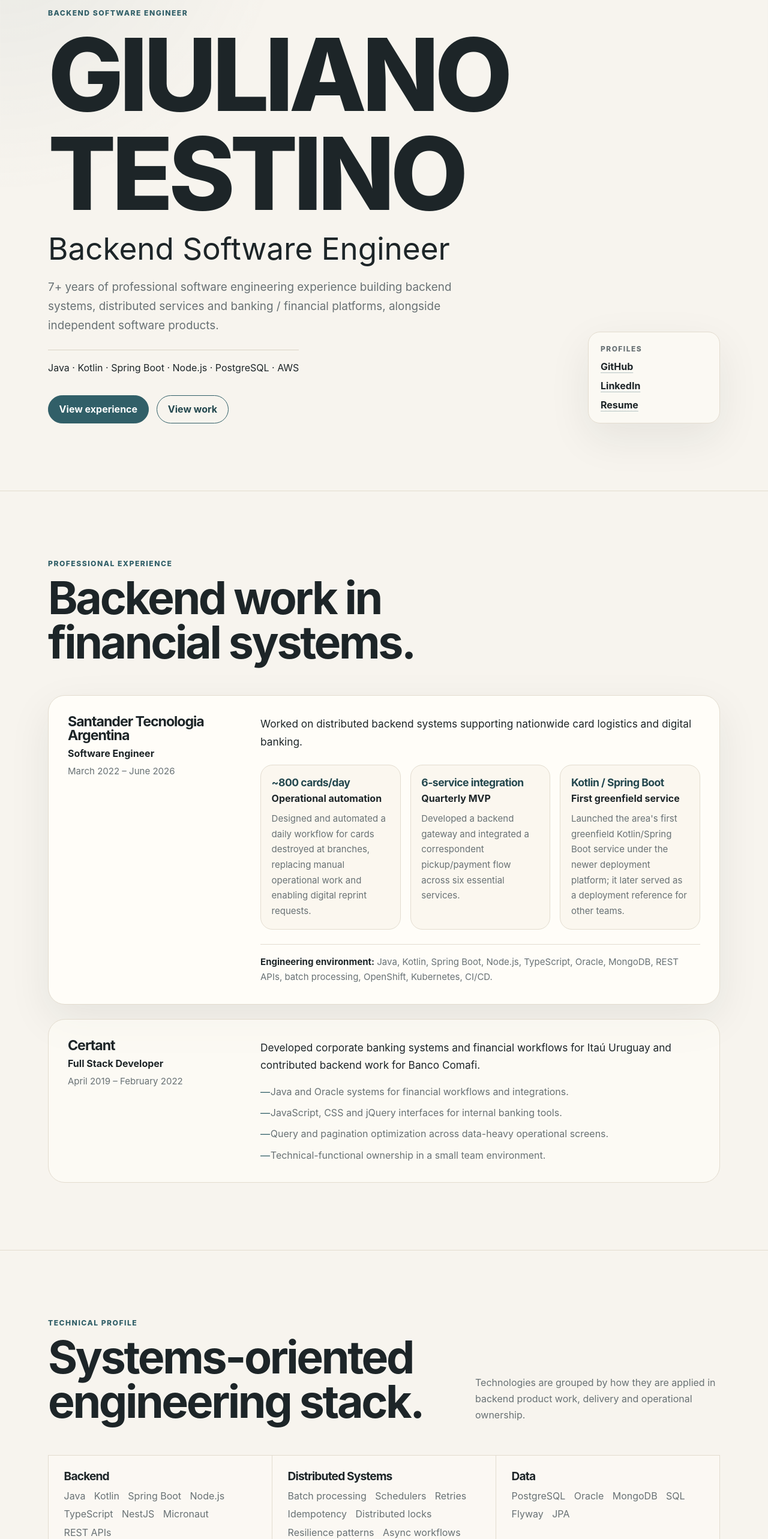
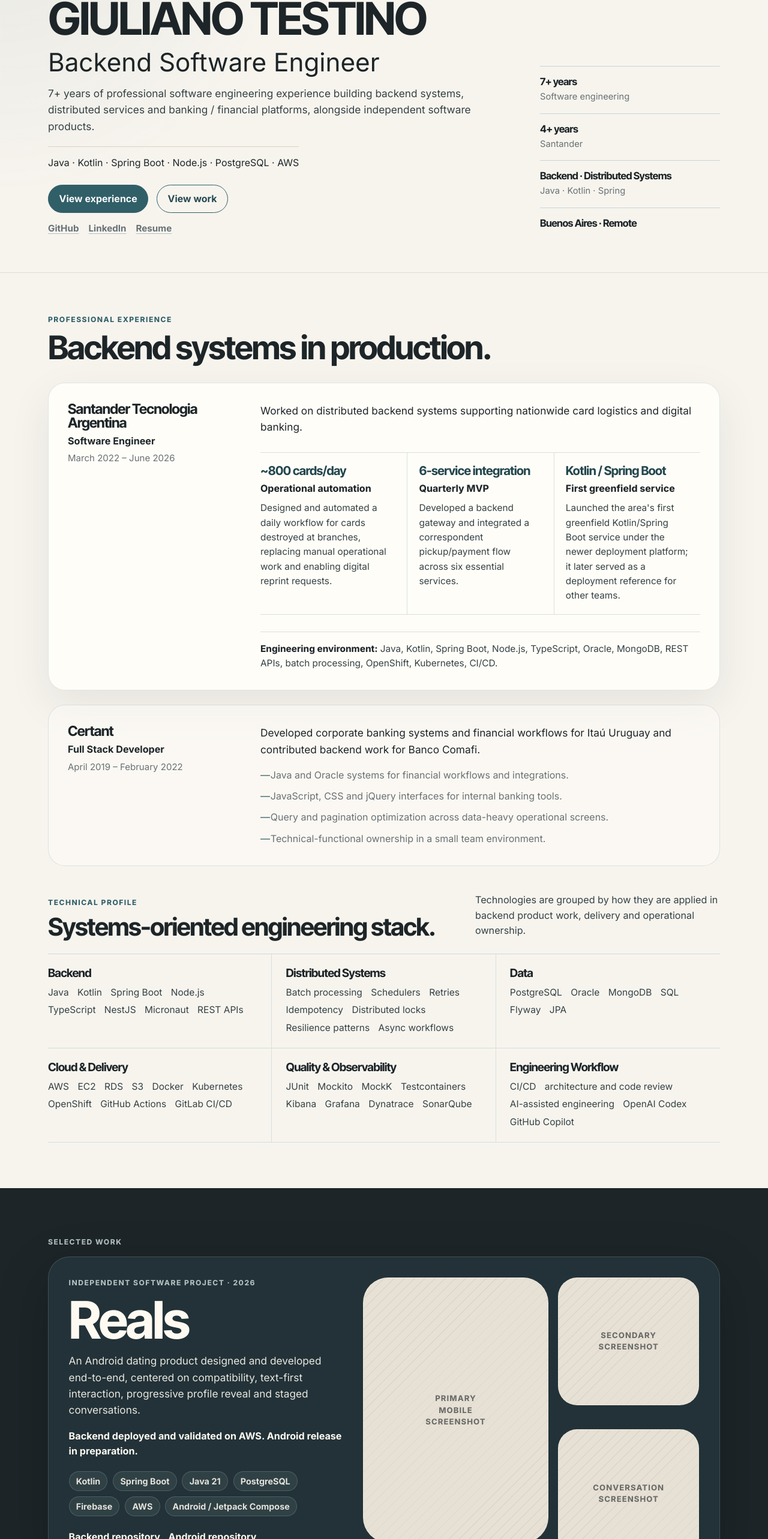
Before and after one commit to Gtestino92/gtestino92.github.io, a React (Vite) app: page / in a window 1280 px wide. Shown: the part 156-2722 px from the top of the page at 60% size. Built offline with nearby package versions, Linux system fonts and the light colour scheme.

Commit message:
global changes

```diff
--- a/index.html
+++ b/index.html
@@ -7,6 +7,12 @@
       name="description"
       content="Giuliano Testino — Backend Software Engineer portfolio."
     />
+    <link rel="preconnect" href="https://fonts.googleapis.com" />
+    <link rel="preconnect" href="https://fonts.gstatic.com" crossorigin />
+    <link
+      href="https://fonts.googleapis.com/css2?family=Inter:wght@400..800&family=Inter+Tight:wght@500..800&display=swap"
+      rel="stylesheet"
+    />
     <title>Giuliano Testino | Backend Software Engineer</title>
   </head>
   <body>
--- a/src/components/Contact.tsx
+++ b/src/components/Contact.tsx
@@ -6,7 +6,7 @@
       <div className="container contact-panel">
         <div>
           <p className="eyebrow">Contact</p>
-          <h2 id="contact-title">Open to backend software engineering opportunities.</h2>
+          <h2 id="contact-title">Open to backend engineering opportunities.</h2>
         </div>
         <p>
           Interested in backend systems, distributed services, financial
--- a/src/components/Experience.tsx
+++ b/src/components/Experience.tsx
@@ -2,11 +2,11 @@
 
 export function Experience() {
   return (
-    <section className="section section-ruled" id="experience" aria-labelledby="experience-title">
+    <section className="section professional-section" id="experience" aria-labelledby="experience-title">
       <div className="container">
         <div className="section-heading">
           <p className="eyebrow">Professional experience</p>
-          <h2 id="experience-title">Backend work in financial systems.</h2>
+          <h2 id="experience-title">Backend systems in production.</h2>
         </div>
 
         <div className="experience-list">
--- a/src/components/Hero.tsx
+++ b/src/components/Hero.tsx
@@ -24,12 +24,28 @@
               View work
             </a>
           </div>
+          <div className="hero-profile-links" aria-label="Professional links">
+            <a href={profile.githubUrl}>GitHub</a>
+            <a href={profile.linkedinUrl}>LinkedIn</a>
+            <a href={profile.resumeUrl}>Resume</a>
+          </div>
         </div>
-        <aside className="hero-aside" aria-label="Professional links">
-          <span>Profiles</span>
-          <a href={profile.githubUrl}>GitHub</a>
-          <a href={profile.linkedinUrl}>LinkedIn</a>
-          <a href={profile.resumeUrl}>Resume</a>
+        <aside className="hero-signal" aria-label="Professional profile summary">
+          <div>
+            <strong>7+ years</strong>
+            <span>Software engineering</span>
+          </div>
+          <div>
+            <strong>4+ years</strong>
+            <span>Santander</span>
+          </div>
+          <div>
+            <strong>Backend · Distributed Systems</strong>
+            <span>Java · Kotlin · Spring</span>
+          </div>
+          <div>
+            <strong>Buenos Aires · Remote</strong>
+          </div>
         </aside>
       </div>
     </section>
--- a/src/components/OtherWork.tsx
+++ b/src/components/OtherWork.tsx
@@ -6,7 +6,7 @@
       <div className="container">
         <div className="section-heading compact-heading">
           <p className="eyebrow">Other work</p>
-          <h2 id="other-work-title">Smaller projects and earlier systems.</h2>
+          <h2 id="other-work-title">Other selected work.</h2>
         </div>
 
         <div className="other-work-grid">
--- a/src/components/RealsProject.tsx
+++ b/src/components/RealsProject.tsx
@@ -5,8 +5,7 @@
     <section className="section selected-work" id="work" aria-labelledby="work-title">
       <div className="container">
         <div className="section-heading">
-          <p className="eyebrow">Selected work</p>
-          <h2 id="work-title">Reals</h2>
+          <p className="eyebrow" id="work-title">Selected work</p>
         </div>
 
         <article className="reals-panel">
--- a/src/components/TechnicalProfile.tsx
+++ b/src/components/TechnicalProfile.tsx
@@ -2,7 +2,7 @@
 
 export function TechnicalProfile() {
   return (
-    <section className="section" id="skills" aria-labelledby="skills-title">
+    <section className="section professional-subsection" id="skills" aria-labelledby="skills-title">
       <div className="container">
         <div className="section-heading split-heading">
           <div>
--- a/src/styles/global.css
+++ b/src/styles/global.css
@@ -8,9 +8,10 @@
   --color-accent: #315f68;
   --color-accent-dark: #23474e;
   --color-accent-soft: #dbe8e8;
+  --color-ink-soft: #344144;
   --shadow-subtle: 0 24px 70px rgba(29, 37, 40, 0.08);
   --max-width: 1120px;
-  --header-height: 72px;
+  --header-height: 64px;
   color: var(--color-ink);
   background: var(--color-page);
   font-family:
@@ -77,21 +78,24 @@
 h1,
 h2,
 h3 {
-  letter-spacing: -0.045em;
+  font-family:
+    "Inter Tight", Inter, ui-sans-serif, system-ui, -apple-system,
+    BlinkMacSystemFont, "Segoe UI", sans-serif;
+  letter-spacing: -0.038em;
   line-height: 0.98;
 }
 
 h1 {
-  max-width: 9ch;
-  margin-bottom: 1rem;
-  font-size: clamp(4rem, 16vw, 10.5rem);
-  font-weight: 760;
+  max-width: none;
+  margin-bottom: 0.8rem;
+  font-size: clamp(3.05rem, 6.75vw, 4.7rem);
+  font-weight: 700;
 }
 
 h2 {
   max-width: 760px;
   margin-bottom: 0;
-  font-size: clamp(2.25rem, 6vw, 4.7rem);
+  font-size: clamp(2rem, 4.6vw, 3.65rem);
   font-weight: 700;
 }
 
@@ -101,8 +105,9 @@
 }
 
 p {
-  color: var(--color-muted);
-  line-height: 1.7;
+  color: var(--color-ink-soft);
+  font-size: 1.01rem;
+  line-height: 1.58;
 }
 
 ul {
@@ -116,7 +121,6 @@
 }
 
 .section {
-  padding: 7rem 0;
   scroll-margin-top: calc(var(--header-height) + 1rem);
 }
 
@@ -126,7 +130,7 @@
 }
 
 .section-heading {
-  margin-bottom: 3.25rem;
+  margin-bottom: 1.95rem;
 }
 
 .section-heading p:last-child {
@@ -198,45 +202,89 @@
 }
 
 .hero {
-  padding-top: 6rem;
+  padding-top: 3.5rem;
+  padding-bottom: 4rem;
 }
 
 .hero-grid {
   display: grid;
-  grid-template-columns: minmax(0, 1fr) 220px;
-  gap: 4rem;
+  grid-template-columns: minmax(0, 1fr) 300px;
+  gap: 3.5rem;
   align-items: end;
 }
 
 .hero-title {
-  margin-bottom: 1.25rem;
+  margin-bottom: 1rem;
   color: var(--color-ink);
-  font-size: clamp(1.7rem, 4vw, 3.25rem);
+  font-size: clamp(1.6rem, 3.3vw, 2.9rem);
   line-height: 1.08;
 }
 
 .hero-intro {
-  max-width: 720px;
-  margin-bottom: 1.5rem;
-  font-size: 1.18rem;
+  max-width: 780px;
+  margin-bottom: 1.25rem;
+  font-size: 1.08rem;
 }
 
 .stack-line {
   display: inline-block;
-  margin-bottom: 2rem;
-  padding-top: 1rem;
+  margin-bottom: 1.5rem;
+  padding-top: 0.85rem;
   border-top: 1px solid var(--color-soft);
   color: var(--color-ink);
   font-size: 1rem;
 }
 
 .hero-actions,
+.hero-profile-links,
 .contact-links,
 .project-links {
   display: flex;
   flex-wrap: wrap;
   gap: 0.85rem;
   align-items: center;
+}
+
+.hero-profile-links {
+  gap: 1rem;
+  margin-top: 1rem;
+  color: var(--color-muted);
+  font-size: 0.95rem;
+}
+
+.hero-profile-links a {
+  font-weight: 680;
+}
+
+.hero-signal {
+  display: grid;
+  gap: 1rem;
+  padding-bottom: 0.45rem;
+}
+
+.hero-signal div {
+  padding-top: 1rem;
+  border-top: 1px solid rgba(49, 95, 104, 0.22);
+}
+
+.hero-signal strong {
+  display: block;
+  color: var(--color-ink);
+  font-family:
+    "Inter Tight", Inter, ui-sans-serif, system-ui, -apple-system,
+    BlinkMacSystemFont, "Segoe UI", sans-serif;
+  font-size: 1.05rem;
+  font-weight: 700;
+  letter-spacing: -0.035em;
+  line-height: 1.18;
+}
+
+.hero-signal span {
+  display: block;
+  margin-top: 0.28rem;
+  color: var(--color-muted);
+  font-size: 0.92rem;
+  line-height: 1.45;
 }
 
 .button {
@@ -270,25 +318,7 @@
   background: var(--color-accent-soft);
 }
 
-.hero-aside {
-  display: grid;
-  gap: 0.75rem;
-  padding: 1.25rem;
-  border: 1px solid var(--color-line);
-  border-radius: 20px;
-  background: rgba(255, 253, 248, 0.58);
-  box-shadow: var(--shadow-subtle);
-}
-
-.hero-aside span {
-  color: var(--color-muted);
-  font-size: 0.75rem;
-  font-weight: 760;
-  letter-spacing: 0.12em;
-  text-transform: uppercase;
-}
-
-.hero-aside a,
+.hero-profile-links a,
 .project-links a,
 .contact-links a,
 .project-card a {
@@ -305,9 +335,9 @@
   grid-template-columns: 285px minmax(0, 1fr);
   gap: 2.25rem;
   padding: 2rem;
-  border: 1px solid var(--color-line);
+  border: 1px solid rgba(49, 95, 104, 0.14);
   border-radius: 28px;
-  background: rgba(255, 253, 248, 0.64);
+  background: rgba(255, 253, 248, 0.48);
 }
 
 .experience-card.featured {
@@ -334,23 +364,32 @@
 .achievement-grid {
   display: grid;
   grid-template-columns: repeat(3, minmax(0, 1fr));
-  gap: 1rem;
-  margin: 1.5rem 0;
+  gap: 0;
+  margin: 1.75rem 0;
+  border-top: 1px solid rgba(49, 95, 104, 0.18);
+  border-bottom: 1px solid rgba(49, 95, 104, 0.18);
 }
 
 .achievement {
   min-height: 100%;
-  padding: 1.1rem;
-  border: 1px solid var(--color-line);
-  border-radius: 20px;
-  background: #fbf7ef;
+  padding: 1.1rem 1.2rem 1.15rem 0;
+  background: transparent;
+}
+
+.achievement + .achievement {
+  padding-left: 1.2rem;
+  border-left: 1px solid rgba(49, 95, 104, 0.18);
 }
 
 .achievement strong {
   display: block;
-  margin-bottom: 0.4rem;
+  margin-bottom: 0.45rem;
   color: var(--color-accent-dark);
-  font-size: 1.1rem;
+  font-family:
+    "Inter Tight", Inter, ui-sans-serif, system-ui, -apple-system,
+    BlinkMacSystemFont, "Segoe UI", sans-serif;
+  font-size: 1.28rem;
+  font-weight: 700;
   letter-spacing: -0.03em;
 }
 
@@ -364,7 +403,7 @@
 .achievement p,
 .environment {
   margin-bottom: 0;
-  font-size: 0.94rem;
+  font-size: 0.96rem;
 }
 
 .environment {
@@ -375,6 +414,28 @@
 .environment span {
   color: var(--color-ink);
   font-weight: 740;
+}
+
+.professional-section {
+  padding: 4.35rem 0 0;
+  border-top: 1px solid var(--color-line);
+}
+
+.professional-section h2 {
+  font-size: clamp(1.9rem, 4.25vw, 3.4rem);
+}
+
+.professional-subsection {
+  padding: 2.75rem 0 4.75rem;
+}
+
+.professional-subsection .section-heading {
+  margin-bottom: 1.6rem;
+}
+
+.professional-subsection h2 {
+  max-width: 650px;
+  font-size: clamp(1.75rem, 3.2vw, 2.65rem);
 }
 
 .compact-list {
@@ -401,16 +462,23 @@
 .skill-grid {
   display: grid;
   grid-template-columns: repeat(3, minmax(0, 1fr));
-  border-top: 1px solid var(--color-line);
-  border-left: 1px solid var(--color-line);
+  border-top: 1px solid rgba(49, 95, 104, 0.18);
 }
 
 .skill-group {
-  min-height: 250px;
-  padding: 1.6rem;
-  border-right: 1px solid var(--color-line);
-  border-bottom: 1px solid var(--color-line);
-  background: rgba(255, 253, 248, 0.42);
+  padding: 1.35rem 1.45rem 1.35rem 0;
+  border-bottom: 1px solid rgba(49, 95, 104, 0.16);
+  background: transparent;
+}
+
+.skill-group:not(:nth-child(3n)) {
+  padding-right: 1.45rem;
+  border-right: 1px solid rgba(49, 95, 104, 0.14);
+}
+
+.skill-group:nth-child(3n + 2),
+.skill-group:nth-child(3n + 3) {
+  padding-left: 1.45rem;
 }
 
 .skill-group h3 {
@@ -421,7 +489,8 @@
   display: flex;
   flex-wrap: wrap;
   gap: 0.45rem 0.9rem;
-  color: var(--color-muted);
+  color: var(--color-ink-soft);
+  font-size: 0.97rem;
   list-style: none;
 }
 
@@ -430,31 +499,45 @@
 }
 
 .selected-work {
-  border-top: 1px solid var(--color-line);
-  background:
-    linear-gradient(180deg, rgba(29, 37, 40, 0.035), transparent 35%),
-    #f2eee5;
+  padding: 5rem 0 4.75rem;
+  border-top: 1px solid rgba(29, 37, 40, 0.78);
+  background: #1d2528;
+  color: #fffaf1;
+}
+
+.selected-work .section-heading {
+  margin-bottom: 1rem;
+}
+
+.selected-work .eyebrow,
+.selected-work .project-label {
+  color: rgba(219, 232, 232, 0.78);
 }
 
 .reals-panel {
   display: grid;
   grid-template-columns: minmax(0, 0.9fr) minmax(380px, 1.1fr);
-  gap: 2.5rem;
+  gap: 2rem;
   overflow: hidden;
-  padding: clamp(1.25rem, 4vw, 2.5rem);
-  border: 1px solid #d4cbbd;
+  padding: clamp(1.25rem, 3vw, 2.1rem);
+  border: 1px solid rgba(219, 232, 232, 0.16);
   border-radius: 36px;
-  background: #fffaf1;
-  box-shadow: var(--shadow-subtle);
+  background: #223238;
+  box-shadow: 0 28px 90px rgba(0, 0, 0, 0.2);
 }
 
 .reals-content h3 {
-  font-size: clamp(3rem, 8vw, 6rem);
+  color: #fffaf1;
+  font-size: clamp(3rem, 7vw, 5.4rem);
+}
+
+.reals-content .lead {
+  color: rgba(255, 250, 241, 0.9);
 }
 
 .project-status {
   margin-bottom: 1.25rem;
-  color: var(--color-ink);
+  color: #fffaf1;
   font-weight: 700;
 }
 
@@ -467,12 +550,22 @@
 
 .stack-list span {
   padding: 0.45rem 0.7rem;
-  border: 1px solid rgba(49, 95, 104, 0.22);
+  border: 1px solid rgba(219, 232, 232, 0.18);
   border-radius: 999px;
-  background: rgba(219, 232, 232, 0.45);
-  color: var(--color-accent-dark);
+  background: rgba(219, 232, 232, 0.08);
+  color: rgba(255, 250, 241, 0.88);
   font-size: 0.9rem;
   font-weight: 680;
+}
+
+.selected-work .project-links a {
+  color: #fffaf1;
+  text-decoration-color: rgba(219, 232, 232, 0.45);
+}
+
+.selected-work .project-links a:hover {
+  color: var(--color-accent-soft);
+  text-decoration-color: var(--color-accent-soft);
 }
 
 .phone-placeholders {
@@ -480,32 +573,31 @@
   grid-template-columns: 1.05fr 0.8fr;
   grid-template-rows: 1fr 1fr;
   gap: 1rem;
-  min-height: 430px;
+  min-height: 390px;
 }
 
 .phone-placeholder {
   display: grid;
-  min-height: 180px;
+  min-height: 165px;
   place-items: center;
-  border: 1px solid #cfc5b5;
+  border: 1px solid rgba(255, 250, 241, 0.34);
   border-radius: 32px;
   background:
-    linear-gradient(135deg, rgba(49, 95, 104, 0.12), transparent),
     repeating-linear-gradient(
       135deg,
-      rgba(29, 37, 40, 0.035) 0,
-      rgba(29, 37, 40, 0.035) 1px,
+      rgba(29, 37, 40, 0.055) 0,
+      rgba(29, 37, 40, 0.055) 1px,
       transparent 1px,
       transparent 12px
     ),
-    #ede7dc;
-  color: rgba(29, 37, 40, 0.56);
+    #e7e0d4;
+  color: rgba(29, 37, 40, 0.62);
   text-align: center;
 }
 
 .phone-placeholder.primary {
   grid-row: 1 / span 2;
-  min-height: 430px;
+  min-height: 390px;
   border-radius: 42px;
 }
 
@@ -531,13 +623,14 @@
 }
 
 .project-highlight {
-  padding: 1.25rem;
-  border: 1px solid #d4cbbd;
-  border-radius: 22px;
-  background: rgba(255, 253, 248, 0.58);
+  padding: 1.05rem;
+  border: 1px solid rgba(219, 232, 232, 0.16);
+  border-radius: 18px;
+  background: rgba(255, 250, 241, 0.055);
 }
 
 .project-highlight h3 {
+  color: #fffaf1;
   font-size: 1.05rem;
   letter-spacing: -0.03em;
   line-height: 1.15;
@@ -545,6 +638,7 @@
 
 .project-highlight p {
   margin-bottom: 0;
+  color: rgba(255, 250, 241, 0.76);
   font-size: 0.94rem;
 }
 
@@ -552,6 +646,10 @@
   display: grid;
   grid-template-columns: repeat(2, minmax(0, 1fr));
   gap: 1.25rem;
+}
+
+.other-work {
+  padding: 4.25rem 0 2.75rem;
 }
 
 .project-card {
@@ -592,7 +690,7 @@
 }
 
 .contact-section {
-  padding-bottom: 3rem;
+  padding: 2.5rem 0 3rem;
 }
 
 .contact-panel {
@@ -604,6 +702,11 @@
   border: 1px solid var(--color-line);
   border-radius: 32px;
   background: var(--color-ink);
+}
+
+.contact-panel h2 {
+  max-width: 650px;
+  font-size: clamp(2rem, 4vw, 3.35rem);
 }
 
 .contact-panel h2,
@@ -641,8 +744,16 @@
 }
 
 @media (max-width: 920px) {
+  :root {
+    --header-height: 72px;
+  }
+
   .section {
     padding: 5rem 0;
+  }
+
+  p {
+    line-height: 1.65;
   }
 
   .split-heading,
@@ -657,14 +768,22 @@
     gap: 2rem;
   }
 
-  .hero-aside {
-    max-width: 340px;
-  }
-
   .achievement-grid,
   .skill-grid,
   .project-highlight-grid {
     grid-template-columns: repeat(2, minmax(0, 1fr));
+  }
+
+  .skill-group,
+  .skill-group:not(:nth-child(3n)),
+  .skill-group:nth-child(3n + 2),
+  .skill-group:nth-child(3n + 3) {
+    padding: 1.25rem;
+    border-right: 0;
+  }
+
+  .skill-group:nth-child(odd) {
+    border-right: 1px solid rgba(49, 95, 104, 0.14);
   }
 
   .phone-placeholders {
@@ -701,6 +820,7 @@
   }
 
   h1 {
+    max-width: 9ch;
     font-size: clamp(3.2rem, 19vw, 6rem);
   }
 
@@ -722,6 +842,10 @@
     min-height: auto;
   }
 
+  .skill-group:nth-child(odd) {
+    border-right: 0;
+  }
+
   .reals-panel {
     border-radius: 26px;
   }
```
